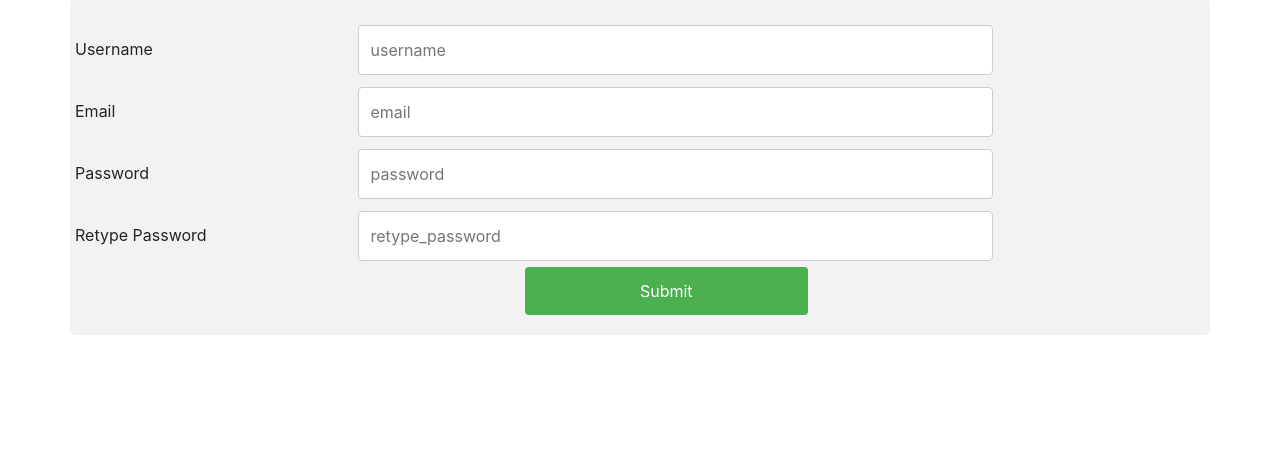
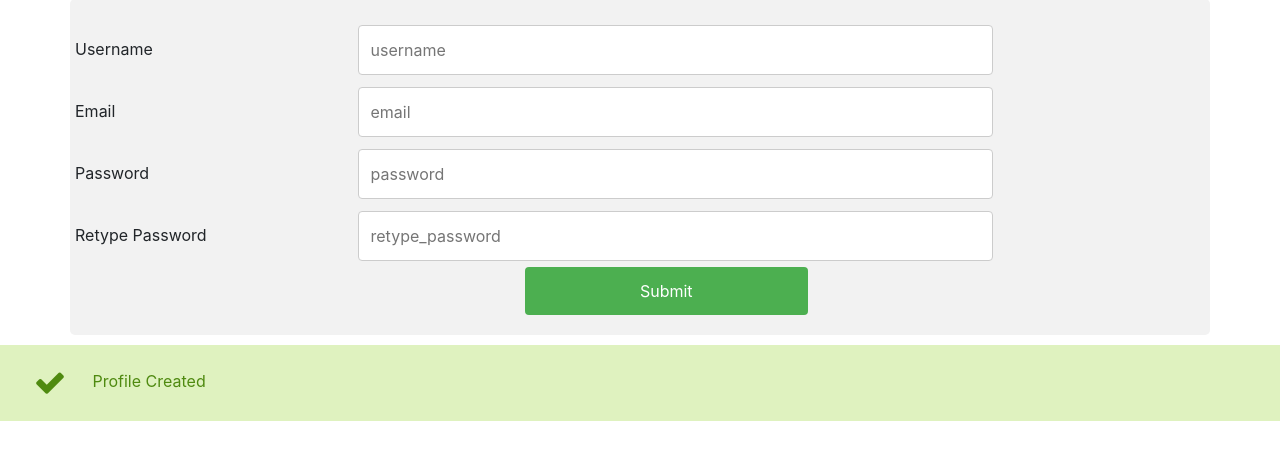
Before and after one commit to russellrockwood/VolunteerPhilippines, a Django app: page /volunteerapp/register/ in a window 1280 px wide. Shown: the part 113-573 px from the top of the page. Run offline with Django 3.2, Linux system fonts and the light colour scheme; some libraries are stand-ins or nearby versions.

Commit message:
updated registration view/html

```diff
--- a/volunteer_philippines/volunteerapp/templates/volunteerapp/register.html
+++ b/volunteer_philippines/volunteerapp/templates/volunteerapp/register.html
@@ -4,6 +4,46 @@
 {% block content %}
 
 <style>
+    @import url('//maxcdn.bootstrapcdn.com/font-awesome/4.7.0/css/font-awesome.min.css');
+
+    .isa_success,
+    .isa_warning,
+    .isa_error {
+        margin: 10px 0px;
+        padding: 12px;
+
+    }
+
+    .isa_success {
+        color: #4F8A10;
+        background-color: #DFF2BF;
+    }
+
+    .isa_warning {
+        color: #9F6000;
+        background-color: #FEEFB3;
+    }
+
+    .isa_error {
+        color: #D8000C;
+        background-color: #FFD2D2;
+    }
+
+    .isa_info i,
+    .isa_success i,
+    .isa_warning i,
+    .isa_error i {
+        margin: 10px 22px;
+        font-size: 2em;
+        vertical-align: middle;
+    }
+
+    .message {
+        color: darkred;
+        font-size: large;
+        font-family: monospace;
+    }
+
     h1 {
         text-align: center;
     }
@@ -81,19 +121,10 @@
 
 <h1>Register</h1>
 
-<!-- <form method="POST" action=" {% url 'volunteerapp:register' %} ">
-    {% csrf_token %}
-
-    <input type="text" name="username" placeholder="username">
-    <input type="email" name="email" placeholder="email">
-    <input type="password" name="password" placeholder="password">
-    <input type="password" name="retype_password" placeholder="retype_password">
-
-
-    <input type="submit" name="Create User"> -->
 
 <div class="container">
-    <form action="{% url 'volunteerapp:register' %}">
+    <form action="{% url 'volunteerapp:register' %}" method="POST">
+        {% csrf_token %}
         <div class="row">
             <div class="col-25">
                 <label for="fname">Username</label>
@@ -136,4 +167,21 @@
 
 </form>
 
+{% if message ==  'That Username Already Exists' %}
+    <div class="isa_warning">
+        <i class="fa fa-warning"></i>
+        {{message}}
+    </div>
+{% elif message == 'Passwords Do Not Match' %}
+    <div class="isa_error">
+        <i class="fa fa-times-circle"></i>
+        {{message}}
+    </div>
+{% else %}
+    <div class="isa_success">
+        <i class="fa fa-check"></i>
+        {{message}}
+    </div>
+{% endif %}
+
 {% endblock %}
--- a/volunteer_philippines/volunteerapp/views.py
+++ b/volunteer_philippines/volunteerapp/views.py
@@ -2,12 +2,12 @@ from django.shortcuts import render
 from django.http import HttpResponse
 from django.shortcuts import render
 from .models import Organization, Post
-from django.contrib.auth.forms import UserCreationForm
+from django.contrib.auth.models import User
 
 
 def home(request):
     organizations = Organization.objects.all()
-    print(organizations)
+
 
     context = {
         'organizations': organizations
@@ -27,13 +27,22 @@ def news(request):
 
 
 def register(request):
-
-    context = {
-        'form': 'form'
-    }
+    message = 'Profile Created'
+    if request.method == 'POST':
+        username = request.POST['username']
+        email = request.POST['email']
+        password = request.POST['password']
+        retype_password = request.POST['retype_password']
+        if password != retype_password:
+            message = 'Passwords Do Not Match'
+            return render(request, 'volunteerapp/register.html', {'message': message})
+        if User.objects.filter(username=username).exists():
+            message = 'That Username Already Exists'
+            return render(request, 'volunteerapp/register.html', {'message': message})
+        user = User.objects.create_user(username, email, password)
 
 
-    return render(request, 'volunteerapp/register.html', context)
+    return render(request, 'volunteerapp/register.html', {'message': message})
 
 
 
```
